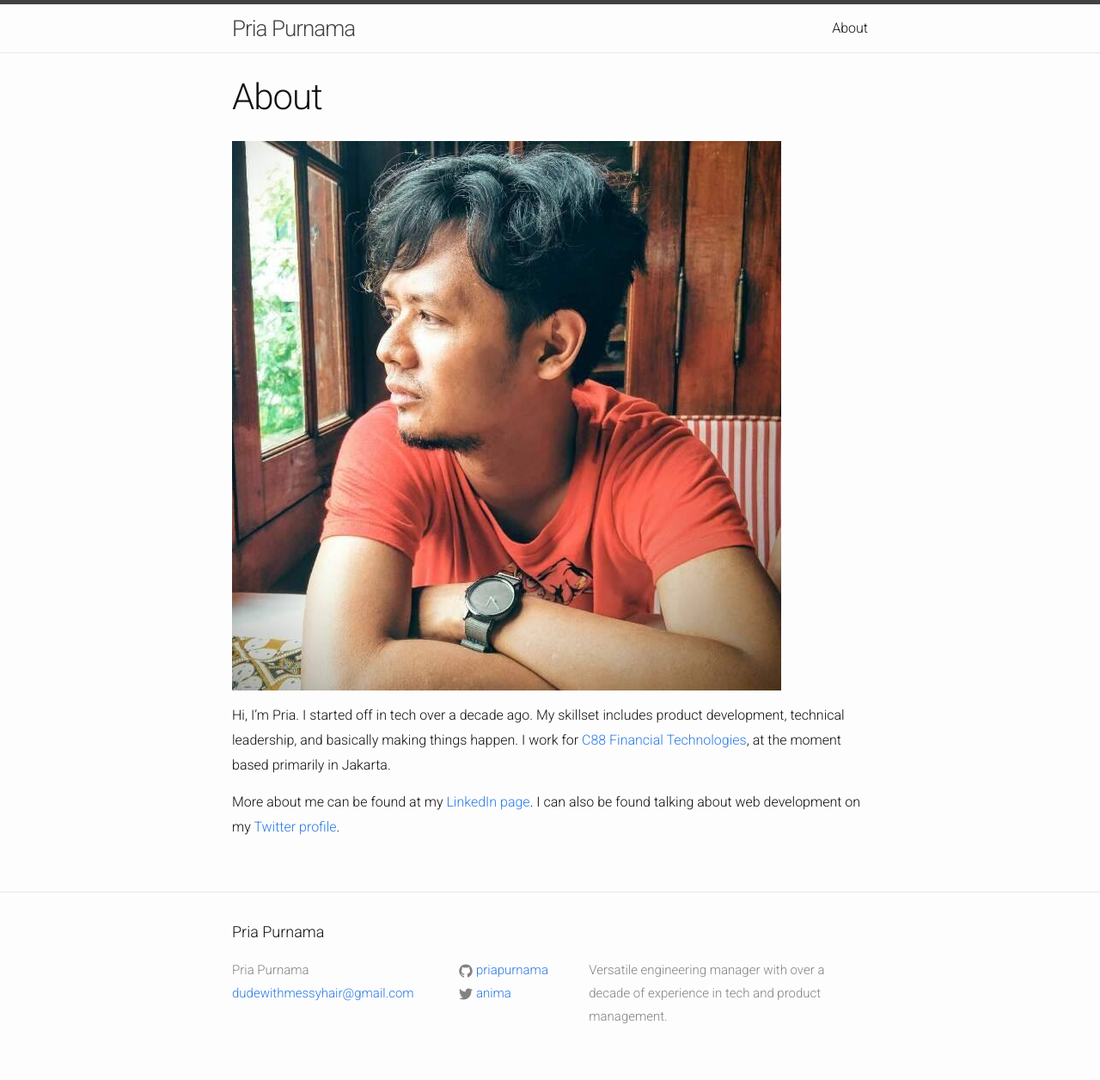
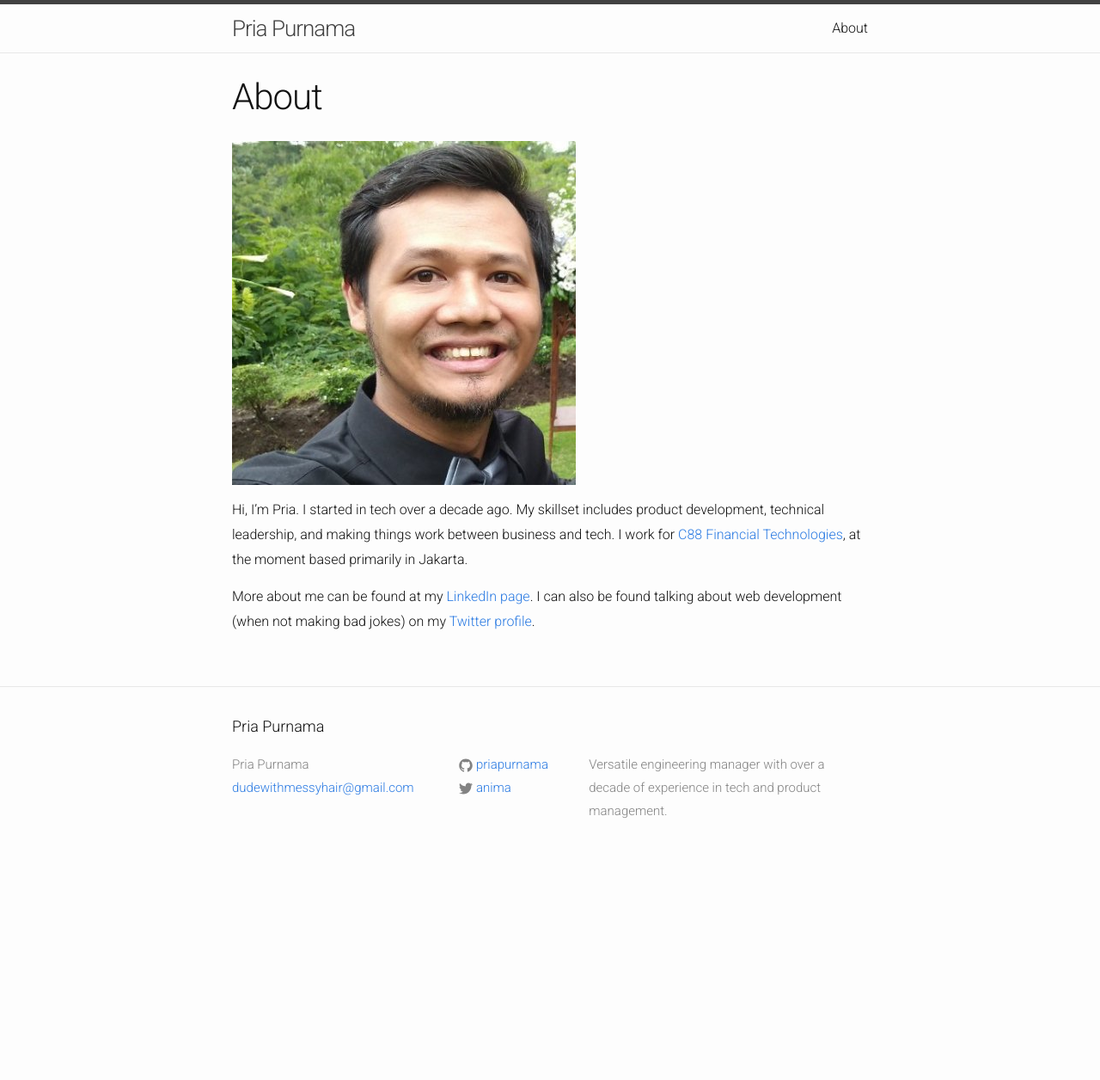
Before and after one commit to priapu/priapu.github.io, a Jekyll site: the page built from about.md, in a window 1280 px wide. Shown: the whole page at 86% size. Built offline with Jekyll 4.4.1, drawn with Linux system fonts in a browser that asks for light colours; after the commit the page ends 1017 px from its top, so only the background shows below that.

Commit message:
Changed profile picture, Twitter URL, and some text changes.

```diff
--- a/about.md
+++ b/about.md
@@ -6,6 +6,6 @@
 
 ![Pria Purnama](/images/profile_picture.jpg "Pria Purnama")
 
-Hi, I'm Pria. I started off in tech over a decade ago. My skillset includes product development, technical leadership, and basically making things happen. I work for [C88 Financial Technologies](http://www.c88fin.com), at the moment based primarily in Jakarta.
+Hi, I'm Pria. I started in tech over a decade ago. My skillset includes product development, technical leadership, and making things work between business and tech. I work for [C88 Financial Technologies](http://www.c88fin.com), at the moment based primarily in Jakarta.
 
-More about me can be found at my [LinkedIn page](http://id.linkedin.com/in/priapurnama/). I can also be found talking about web development on my [Twitter profile](https://twitter.com/priapurnama).
+More about me can be found at my [LinkedIn page](http://id.linkedin.com/in/priapurnama/). I can also be found talking about web development (when not making bad jokes) on my [Twitter profile](https://twitter.com/anima).
```
Also changed, not shown: images/profile_picture.jpg.
